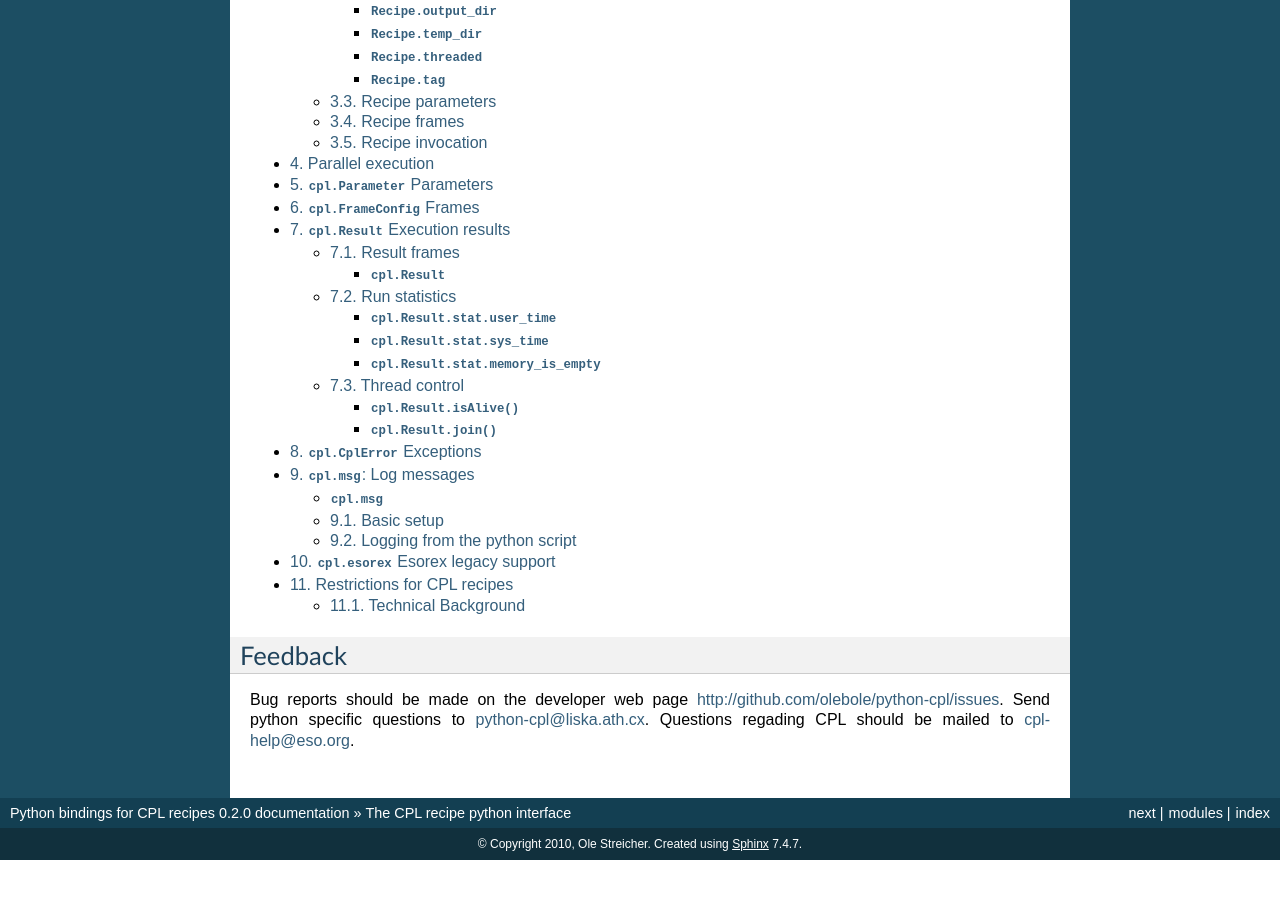
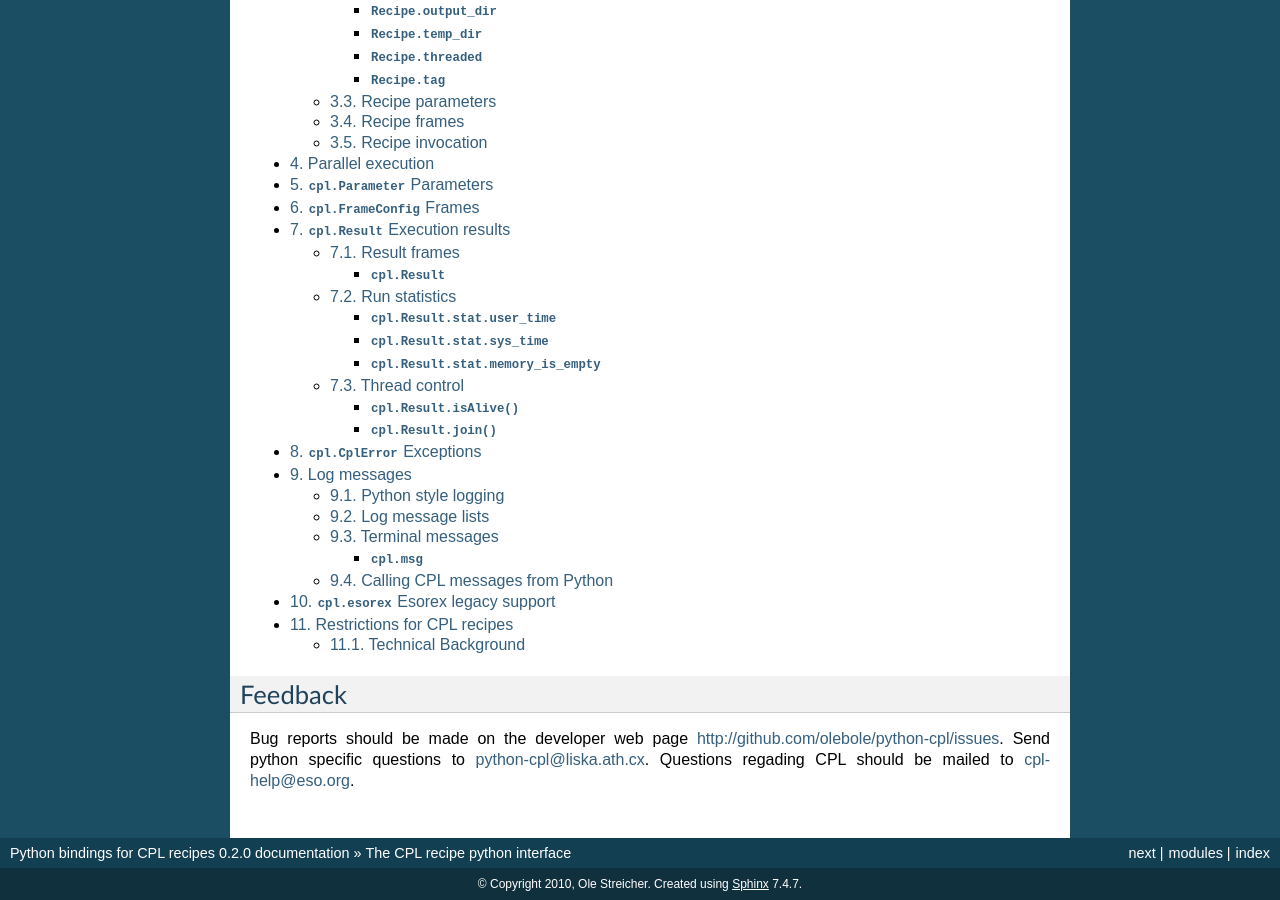
Before and after one commit to olebole/python-cpl, a Sphinx documentation site: the page built from doc/index.rst, in a window 1280 px wide and 900 px high, scrolled down 628 px. Built offline with Sphinx 7.4.7, drawn with Linux system fonts in a browser that asks for light colours; the version number is read from the project's files by our own code; before the commit the page ends 1488 px from its top, so only the background shows below that; some of the changed lines change nothing that is shown.

Commit message:
Documentation updated for new python style logging

```diff
--- a/doc/msg.rst
+++ b/doc/msg.rst
@@ -1,19 +1,60 @@
-:data:`cpl.msg`: Log messages
-=============================
-.. data:: cpl.msg
+Log messages
+============
 
-This variable is a :class:`Logger` instance and provides an interface to the
-logging functionality of the CPL.
+We provide CPL log messages in three different ways: as CPL defined terminal
+messages, via Python logging, and as a list of messages in the
+:class:`cpl.Result` object
 
-Basic setup
------------
 .. currentmodule:: cpl.log
 
-.. autoattribute:: Logger.level
+Python style logging
+--------------------
 
-.. autoattribute:: cpl.log.Logger.time
+The preferred and most flexible way to do logging is the use of the
+:module:`logging` module of Python. A basic setup (similar to the style used
+in esorex) is::
 
-.. autoattribute:: cpl.log.Logger.domain
+  log = logging.getLogger()
+  log.setLevel(logging.INFO)
+  ch = logging.FileHandler('muse_pipeline.log')
+  ch.setLevel(logging.INFO)
+  fr = logging.Formatter('%(created)s [%(levelname)s] %(name)s: %(message)s',
+                         '%H:%M:%S')
+  ch.setFormatter(fr)
+  log.addHandler(ch)
+
+The default basic log name for CPL log messages in the recipes is
+`cpl.<recipename>`. The log name can be changed with the `logname` parameter
+of the recipe call to follow own naming rules, or to separate the output of
+parallel outputs::
+
+  res = [ muse_focus(f, logname = 'cpl.muse_focus%02i' % (i+1))
+          for i, f in enumerate(inputfiles) ]
+
+To the basic log name the function name is appended to allow selective logging
+of a certain function. The following sample code::
+
+  dlog = logging.getLogger('cpl.muse_sky.muse_sky_create_skymask')
+  dlog.setLevel(logging.DEBUG)
+  ch = logging.FileHandler('sky_create_skymask.log')
+  ch.setLevel(logging.DEBUG)
+  fr = logging.Formatter('%(relativeCreated)d [%(levelname)s] %(message)s')
+  ch.setFormatter(fr)
+  dlog.addHandler(ch)
+
+will create a log file that contains only the debug messages for the function
+call muse_sky_create_skymask().
+
+.. note:: Since the log messages are cached in CPL, they may occur with some
+   delay in the python log module. Also, log messages from different recipes
+   running in parallel may be mixed in their chronological order. The
+   resolution of the log time stamp is one second.
+
+Log message lists
+-----------------
+
+The :class:`cpl.Result` object as well as a :class:`cpl.CplException` have an
+attribute :attrib:`cpl.Result.log` that contains the list of all log messages.
 
 .. autoclass:: cpl.log.LogList
 
@@ -25,8 +66,27 @@
 
 .. autoattribute:: cpl.log.LogList.debug
 
-Logging from the python script
-------------------------------
+
+Terminal messages
+-----------------
+
+.. data:: cpl.msg
+
+This variable is a :class:`CplLogger` instance and provides an interface to the
+terminal logging functionality of the CPL. The following messages allow to
+setup terminal messages similar to the according CPL functions:
+
+    .. autoattribute:: cpl.log.CplLogger.level
+
+    .. autoattribute:: cpl.log.CplLogger.time
+
+    .. autoattribute:: cpl.log.CplLogger.domain
+
+.. deprecated:: 0.3
+   Use :class:`logging.StreamLogger` instead.
+
+Calling CPL messages from Python
+--------------------------------
 
 .. automethod:: cpl.log.Logger.debug
 
@@ -39,3 +99,6 @@
 .. automethod:: cpl.log.Logger.indent_more
 
 .. automethod:: cpl.log.Logger.indent_less
+
+.. deprecated:: 0.3
+   Use :module:`logging` instead.
```
